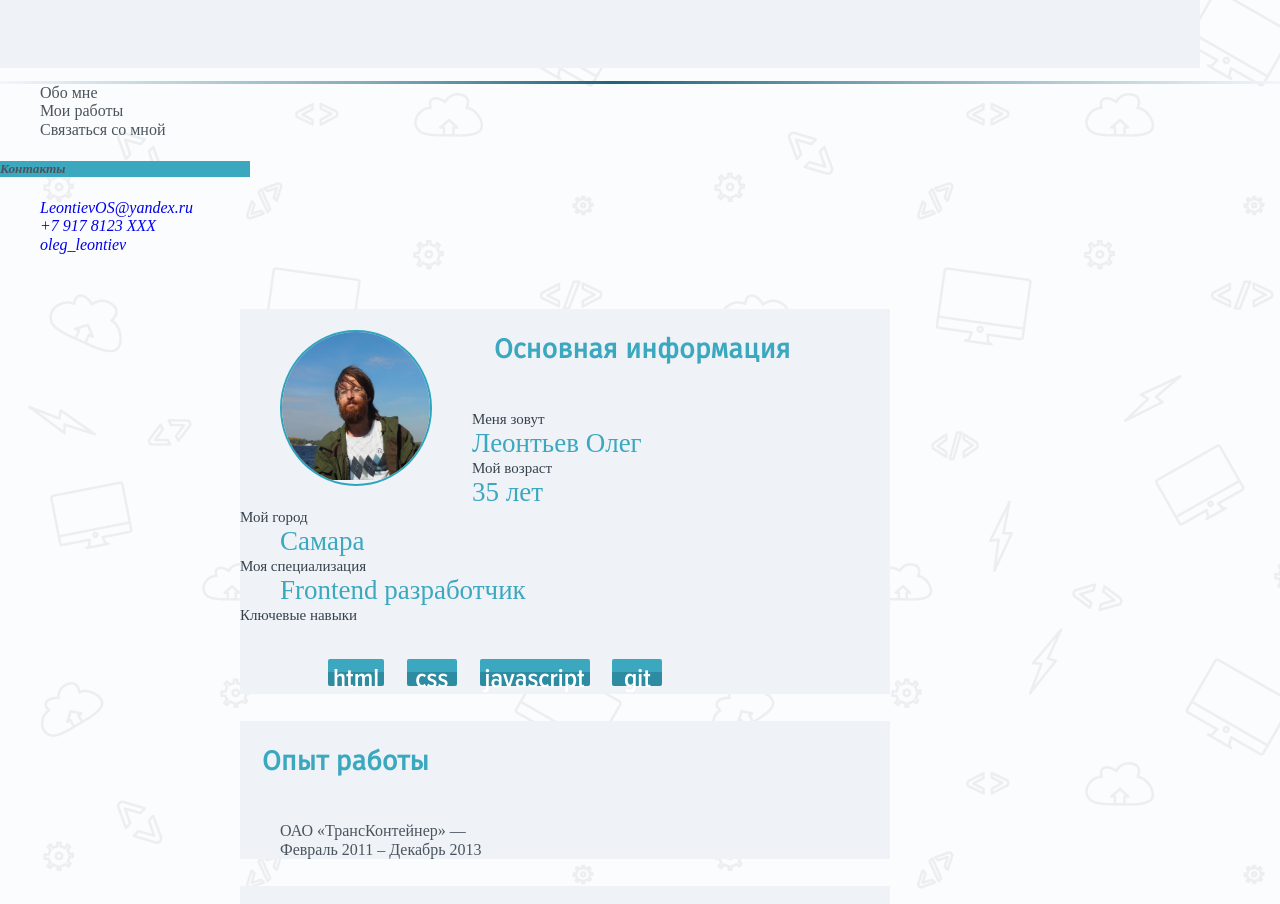
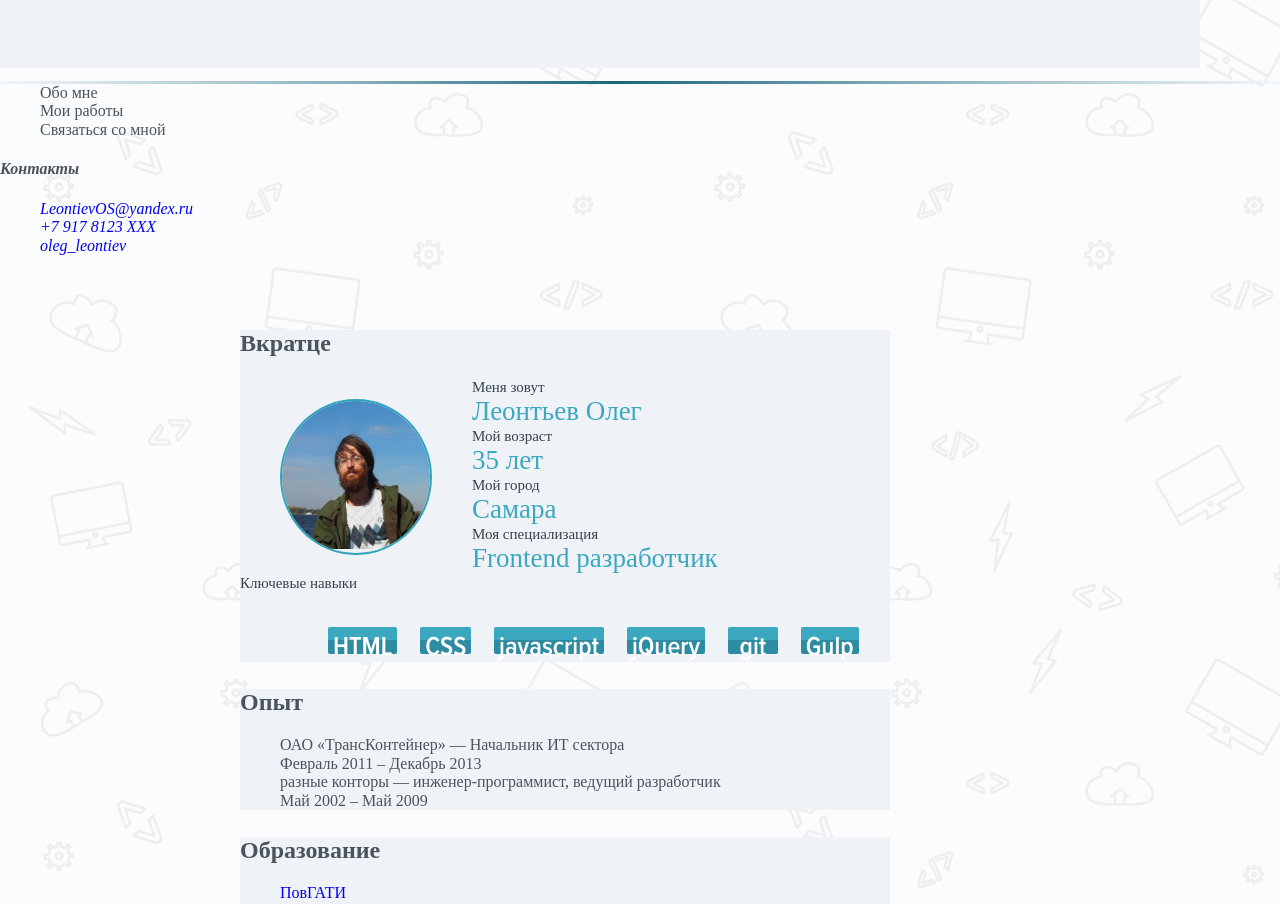
Before and after one commit to jacoder/lofts-dz1, a website: page app/index.html in a window 1280 px wide. Shown: the part 48-952 px from the top of the page. Drawn offline with nearby package versions, Linux system fonts and the light colour scheme; files whose address does not match are found by name.

Commit message:
structure & names refactoring

```diff
--- a/app/index.html
+++ b/app/index.html
@@ -61,21 +61,21 @@
         <nav class="social">
             <ul>
                 <li class="vk">
-                    <a href="vk.com/jacoder"></a>
+                    <a href="vk.com/jacoder"  target="_blank"></a>
                 </li>
                 <li class="tw">
-                    <a href="twitter.com/olegleontiev"></a>
+                    <a href="twitter.com/olegleontiev"  target="_blank"></a>
                 </li>
                 <li class="fb">
-                    <a href="www.facebook.com/oleg.leontiev"></a>
+                    <a href="www.facebook.com/oleg.leontiev"  target="_blank"></a>
                 </li>
                 <li class="gh">
-                    <a href="github.com/jacoder"></a>
+                    <a href="github.com/jacoder" target="_blank"></a>
                 </li>
             </ul>
         </nav>
     </header>
-
+    <!-- ^.page-header-->
 
     <div class="middle-wrap">
         <!-- /* SIDEBAR */ -->
@@ -90,7 +90,7 @@
             </nav>
 
             <address class="contacts">
-                <h5>Контакты</h5>
+                <h4>Контакты</h4>
                 <ul class="contactsList">
                     <li class="email"><a href="mailto:leontievos@yandex.ru">LeontievOS@yandex.ru</a></li>
                     <li class="phone"><a href="tel:+78000000000">+7 917 8123 XXX</a></li>
@@ -103,13 +103,12 @@
 
         <!-- /* MAIN CONTENT */ -->
         <main class="main">
-
             <article class="basic">
-                <h3>Основная информация</h3>
+                <h2>Вкратце</h2>
                 <figure class="photo">
                     <img src="./img/photo.jpg" alt="моё фото"/>
                 </figure>
-                <dl class="wrap-basic-info">
+                <dl class="brief">
                     <dt>Меня зовут</dt>
                     <dd>Леонтьев Олег</dd>
                     <dt>Мой возраст</dt>
@@ -121,40 +120,44 @@
                     <dt>Ключевые навыки</dt>
                     <dd>
                         <ul class="skills">
-                            <li>html</li>
-                            <li>css</li>
+                            <li>HTML</li>
+                            <li>CSS</li>
                             <li>javascript</li>
+                            <li>jQuery</li>
                             <li>git</li>
+                            <li>Gulp</li>
                         </ul>
-
                     </dd>
                 </dl>
-
-
             </article>
 
 
-            <article id="jobs">
-                <h3>Опыт работы</h3>
+            <article id="career">
+                <h2>Опыт</h2>
                 <ul>
-                    <li>
-                        <span class="firm">ОАО &laquo;ТрансКонтейнер&raquo;</span> &mdash;
+                    <li class="job">
+                        <span class="firm">ОАО &laquo;ТрансКонтейнер&raquo;</span> &mdash; <span class="appointment">Начальник ИТ сектора</span>
+
                         <div class="timespan">Февраль 2011 &ndash; Декабрь 2013</div>
                     </li>
-                    <li></li>
+                    <li class="job">
+                        <span class="firm">разные конторы</span> &mdash; <span class="appointment">инженер-программист, ведущий разработчик</span>
+
+                        <div class="timespan">Май 2002 &ndash; Май 2009</div>
+                    </li>
                 </ul>
             </article>
 
             <article id="education">
-                <h3>Образование</h3>
+                <h2>Образование</h2>
                 <ul>
                     <li>
-                        <span class="firm">ПовГАТИ</span>
+                        <span class="firm"><a href="https://www.psuti.ru"  target="_blank">ПовГАТИ</a></span>
                         <!-- &mdash; -->
                         <div class="timespan">1997 &ndash; 2002</div>
                     </li>
                     <li>
-                        Курсы Loftschool.ru
+                        Курсы <a href="http://www.loftschool.com" target="_blank">Loftschool.ru</a>
                         <div class="timespan">1997 &ndash; 2002</div>
                     </li>
                 </ul>
```
